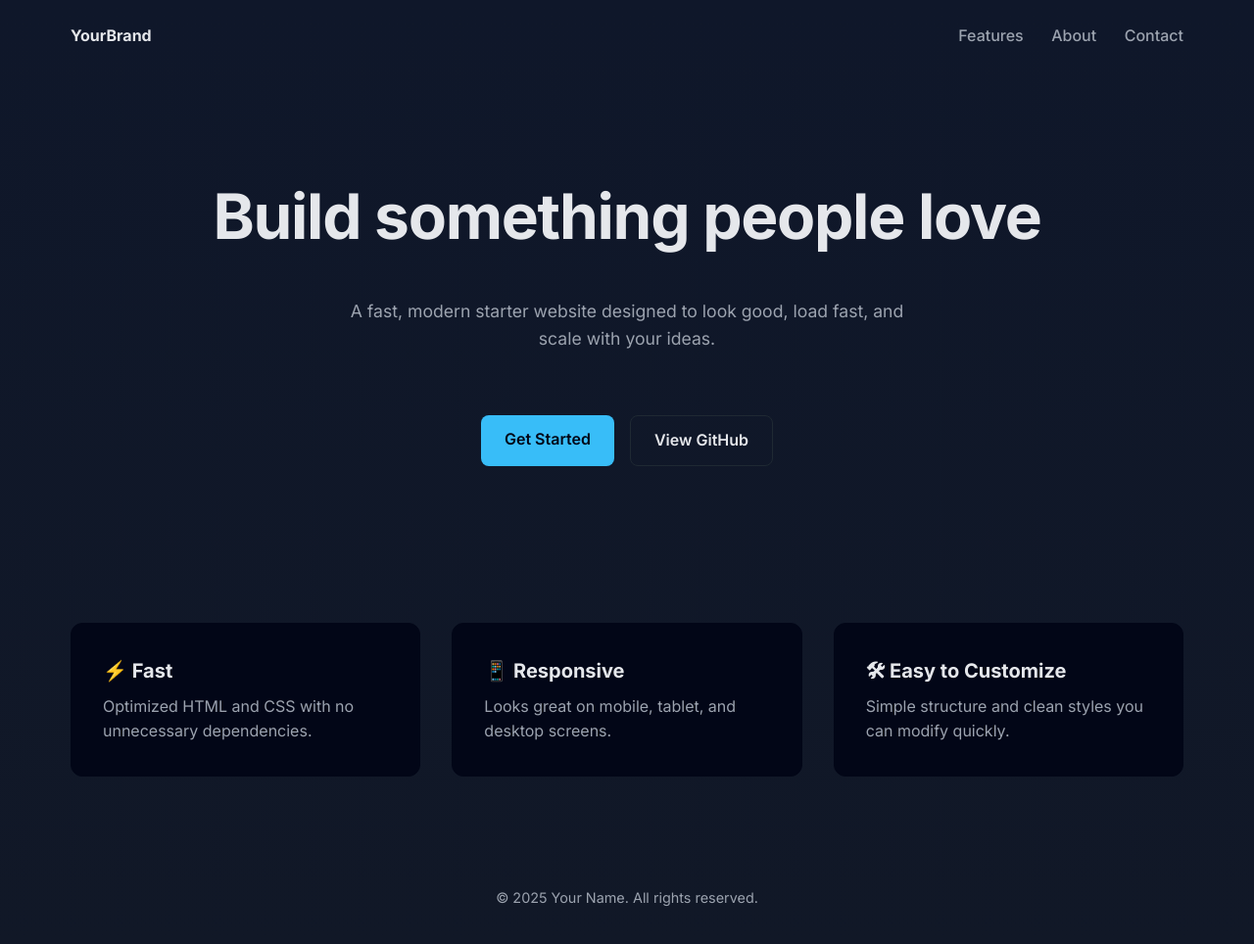
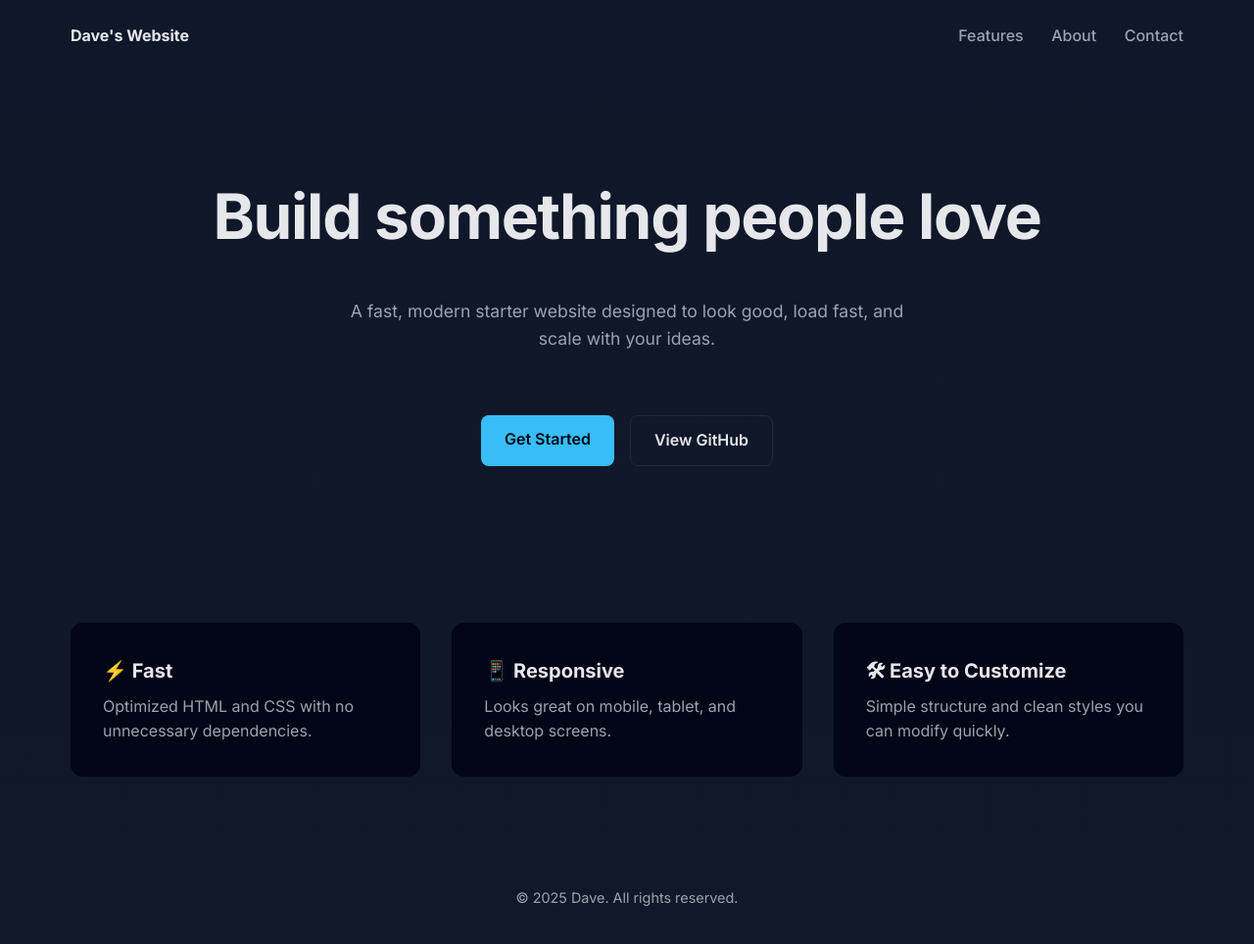
Before and after one commit to davethrow20/initial, a plain HTML site: page index.html in a window 1280 px wide. Shown: the whole page at 98% size. Drawn offline with Linux system fonts and the light colour scheme.

Commit message:
Update index.html

```diff
--- a/index.html
+++ b/index.html
@@ -1,12 +1,12 @@
-<!DOCTYPE html>
+ <!DOCTYPE html>
 <html lang="en">
 <head>
   <meta charset="UTF-8" />
   <meta name="viewport" content="width=device-width, initial-scale=1" />
 
-  <title>Your Website Name</title>
+  <title>Dave's Website</title>
   <meta name="description" content="A modern website starter built with clean HTML and CSS." />
-  <meta name="author" content="Your Name" />
+  <meta name="author" content="Dave" />
 
   <!-- Favicon -->
   <link rel="icon" href="/public/favicon.ico" />
@@ -150,7 +150,7 @@
 <body>
 
   <header>
-    <strong>YourBrand</strong>
+    <strong>Dave's Website</strong>
     <nav>
       <a href="#features">Features</a>
       <a href="#about">About</a>
@@ -188,7 +188,7 @@
   </main>
 
   <footer>
-    © <span id="year"></span> Your Name. All rights reserved.
+    © <span id="year"></span> Dave. All rights reserved.
   </footer>
 
   <script>
```
